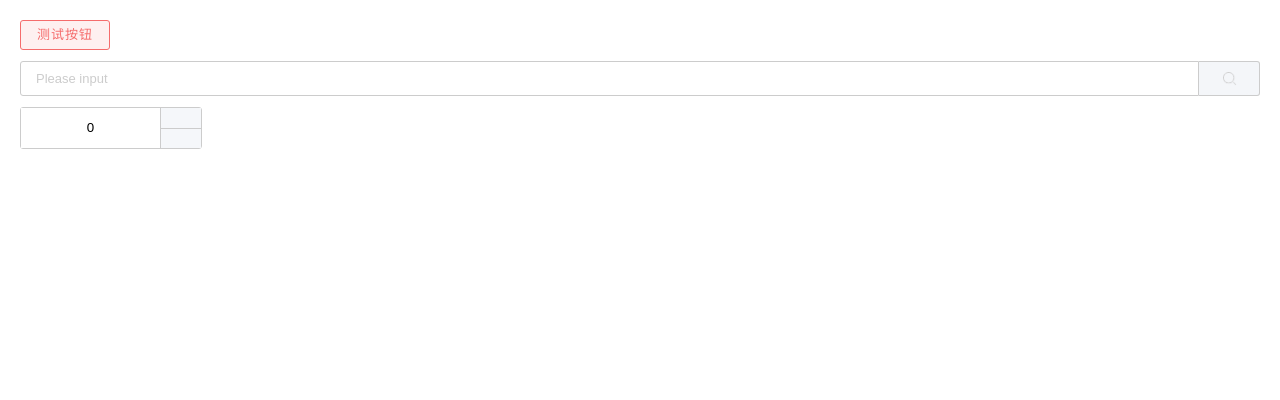
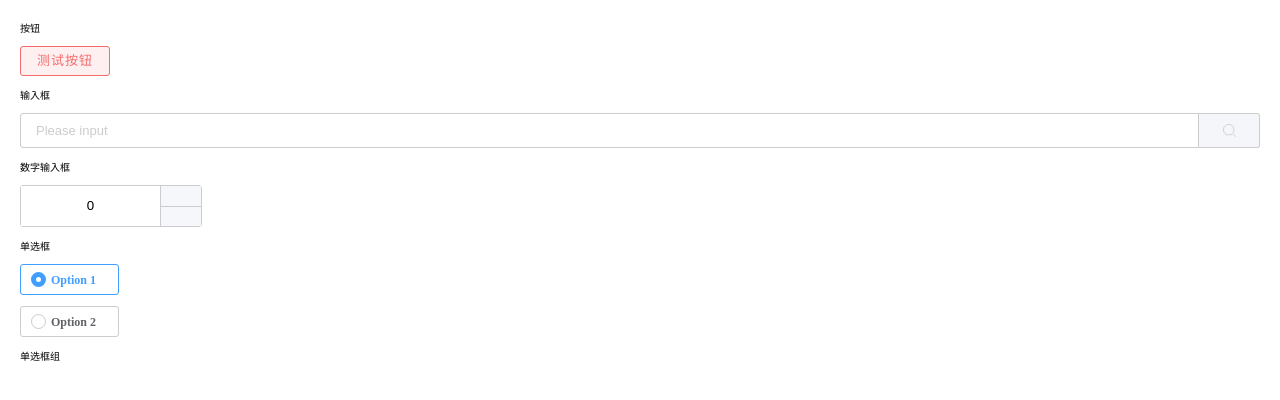
Before and after one commit to shengbenqiang/SComponent, a Vue app: page / in a window 1280 px wide. Shown: the top 400 px of the page. Built offline with nearby package versions, Linux system fonts and the light colour scheme; some icons are missing.

Commit message:
0.0.5 radio 组件开发完成

```diff
--- a/src/App.vue
+++ b/src/App.vue
@@ -1,10 +1,14 @@
 <template>
+  <div>按钮</div>
+  <br>
   <s-button
     type="danger"
     plain
   >
     测试按钮
   </s-button>
+  <br>
+  <div>输入框</div>
   <br>
   <s-input
     placeholder="Please input"
@@ -17,6 +21,8 @@
     </template>
   </s-input>
   <br>
+  <div>数字输入框</div>
+  <br>
   <s-input-number
     v-model="myInputNum"
     :min="1"
@@ -24,19 +30,48 @@
     show-way="right"
   />
   <br>
+  <div>单选框</div>
+  <br>
+  <!-- medium -->
+  <SRadio
+    v-model="radio1"
+    label="1"
+    size="small"
+    border
+    @change="changeRadio"
+  >
+    Option 1
+  </SRadio>
+  <br>
+  <SRadio
+    v-model="radio1"
+    label="2"
+    border
+    size="small"
+  >
+    Option 2
+  </SRadio>
+  <br>
+  <div>单选框组</div>
+  <br>
+  <SRadioGroup />
 </template>
 
 <script>
 import SButton from '@/components/SButton/SButton'
 import SInput from '@/components/SInput/SInput'
 import SInputNumber from '@/components/SInputNumber/SInputNumber'
+import SRadio from '@/components/SRadio/SRadio'
+import SRadioGroup from '@/components/SRadioGroup/SRadioGroup'
 
 export default {
   name: 'App',
   components: {
     SButton,
     SInput,
-    SInputNumber
+    SInputNumber,
+    SRadio,
+    SRadioGroup
   },
   watch: {
     myInput: {
@@ -66,7 +101,8 @@ export default {
       },
       myInputNum: 0,
       maxNumber: 10,
-      minNumber: 0
+      minNumber: 0,
+      radio1: '1'
     }
   },
   methods: {
@@ -75,6 +111,9 @@ export default {
     },
     handleBlur (e) {
       console.log(e)
+    },
+    changeRadio (val) {
+      console.log(val)
     }
   }
 }
--- /dev/null
+++ b/src/components/SRadio/SRadio.css
@@ -0,0 +1,141 @@
+.s-radio-label-base {
+    display: flex;
+    flex-direction: row;
+    align-items: center;
+    margin-right: 30px;
+    white-space: nowrap;
+}
+.s-radio-label-dis {
+    cursor: not-allowed;
+}
+.s-radio-label-use {
+    cursor: pointer;
+}
+.s-radio-select-border {
+    border: 1px solid #409EFF;
+    border-radius: 3px;
+    padding: 2px 2px 2px 10px;
+}
+.s-radio-un-select-border {
+    border: 1px solid #cccccc;
+    border-radius: 3px;
+    padding: 2px 2px 2px 10px;
+}
+/*.s-radio-select-dis-border {*/
+/*    border: 1px solid #cccccc;*/
+/*    border-radius: 3px;*/
+/*    padding: 2px 2px 2px 10px;*/
+/*}*/
+.s-label-large {
+    height: 35px;
+    width: 100px;
+}
+.s-label-medium {
+    height: 30px;
+    width: 100px;
+}
+.s-label-small {
+    height: 25px;
+    width: 85px;
+}
+.s-label-mini {
+    height: 20px;
+    width: 80px;
+}
+
+.s-radio-large-size {
+    width: 18px;
+    height: 18px;
+}
+.s-radio-medium-size {
+    width: 16px;
+    height: 16px;
+}
+.s-radio-small-size {
+    width: 14px;
+    height: 14px;
+}
+.s-radio-mini-size {
+    width: 12px;
+    height: 12px;
+}
+
+.s-radio-text-base {
+    height: 100%;
+    box-sizing: border-box;
+    padding-top: 1px;
+    margin-left: 5px;
+    font-weight: 700;
+}
+
+.s-radio-text-base-color {
+    color: #606266;
+}
+
+.s-radio-large-text-size {
+    line-height: 35px;
+    font-size: 15px;
+}
+.s-radio-medium-text-size {
+    font-size: 14px;
+    line-height: 30px;
+}
+.s-radio-small-text-size {
+    line-height: 25px;
+    font-size: 12px;
+}
+.s-radio-mini-text-size {
+    line-height: 20px;
+}
+.s-radio-text-select {
+    color: #409EFF;
+}
+.s-radio-text-dis {
+    color: #C0C9DB
+}
+
+/* 修改自带样式 */
+.s-radio-base-sty {
+    opacity: 0;
+    outline: none;
+    position: absolute;
+    z-index: -1;
+    top: 0;
+    left: 0;
+    right: 0;
+    bottom: 0;
+}
+.s-radio-span-con {
+    border-radius: 100%;
+    border: 1px solid #cccccc;
+    background-color: #ffffff;
+    position: relative;
+    /*cursor: pointer;*/
+    display: inline-block;
+    box-sizing: border-box;
+}
+.s-radio-span-checked {
+    border: 5px solid #409EFF;
+}
+.s-radio-span-dis-checked {
+    border: 5px solid #C0C9DB;
+}
+.s-radio-span-large-size {
+    width: 19px;
+    height: 19px;
+}
+.s-radio-span-medium-size {
+    width: 17px;
+    height: 17px;
+}
+.s-radio-span-small-size {
+    width: 15px;
+    height: 15px;
+}
+.s-radio-span-mini-size {
+    width: 14px;
+    height: 14px;
+}
+.s-radio-hover-border {
+    border: 1px solid #409EFF;
+}
--- /dev/null
+++ b/src/components/SRadio/SRadio.vue
@@ -0,0 +1,134 @@
+<template>
+  <label
+    :class="[
+      's-radio-label-base',
+      disabled ? 's-radio-label-dis' : 's-radio-label-use',
+      border ? border && modelValues === label ? disabled ? 's-radio-un-select-border' : 's-radio-select-border' : 's-radio-un-select-border' : '',
+      labelSize
+    ]"
+  >
+    <span
+      :class="[
+        's-radio-span-con',
+        radioSpan,
+        modelValues === label ? disabled ? 's-radio-span-dis-checked' : 's-radio-span-checked' : '',
+        radioBorder && modelValues !== label ? 's-radio-hover-border' : '',
+        disabled ? 's-radio-label-dis' : 's-radio-label-use'
+      ]"
+      @mouseenter="handleRadioEnter"
+      @mouseleave="handleRadioLeave"
+    >
+      <input
+        ref="refRadio"
+        :class="[
+        's-radio-base-sty',
+        radioSize
+      ]"
+        v-model="modelValues"
+        :value="label"
+        :name="name"
+        :disabled="disabled"
+        type="radio"
+        @change.stop="handleRadioChange"
+      >
+    </span>
+    <span
+      :class="[
+        's-radio-text-base',
+        's-radio-text-base-color',
+        modelValues === label ? 's-radio-text-select' : '',
+        disabled ? 's-radio-text-dis' : '',
+        radioTextSize
+      ]"
+    >
+      <slot />
+    </span>
+  </label>
+</template>
+
+<script>
+import { computed, defineComponent, ref } from 'vue'
+
+export default defineComponent({
+  name: 'SRadio',
+  props: {
+    size: {
+      type: String,
+      default: 'large'
+    },
+    modelValue: {
+      type: [String, Number, Boolean],
+      default: ''
+    },
+    label: {
+      type: [String, Number, Boolean],
+      default: ''
+    },
+    name: {
+      type: String,
+      default: ''
+    },
+    disabled: {
+      type: Boolean,
+      default: false
+    },
+    border: {
+      type: Boolean,
+      default: false
+    }
+  },
+  setup (props, { emit }) {
+    const refRadio = ref()
+    const radioBorder = ref(false)
+    const radioSize = computed(() => {
+      return 's-radio-' + props.size + '-size'
+    })
+    const radioTextSize = computed(() => {
+      return 's-radio-' + props.size + '-text-size'
+    })
+    const modelValues = computed({
+      get () {
+        return props.modelValue
+      },
+      set (val) {
+        refRadio.value.checked = (val === props.label)
+        emit('update:modelValue', val)
+      }
+    })
+    const labelSize = computed(() => {
+      return 's-label-' + props.size + ''
+    })
+    const radioSpan = computed(() => {
+      return 's-radio-span-' + props.size + '-size'
+    })
+
+    function handleRadioChange () {
+      emit('change', modelValues.value)
+    }
+    function handleRadioEnter () {
+      console.log('能触发')
+      radioBorder.value = true
+    }
+    function handleRadioLeave () {
+      radioBorder.value = false
+    }
+
+    return {
+      radioSize,
+      radioTextSize,
+      modelValues,
+      refRadio,
+      labelSize,
+      radioBorder,
+      radioSpan,
+      handleRadioChange,
+      handleRadioEnter,
+      handleRadioLeave
+    }
+  }
+})
+</script>
+
+<style>
+@import "./SRadio.css";
+</style>
--- /dev/null
+++ b/src/components/SRadioGroup/SRadioGroup.css
@@ -0,0 +1,4 @@
+.s-radio-group-base {
+    display: flex;
+    flex-direction: row;
+}
--- /dev/null
+++ b/src/components/SRadioGroup/SRadioGroup.vue
@@ -0,0 +1,27 @@
+<template>
+  <div
+    :class="[
+      's-radio-group-base'
+    ]"
+  >
+    <slot />
+  </div>
+</template>
+
+<script>
+import { defineComponent } from 'vue'
+
+export default defineComponent({
+  name: 'SRadioGroup',
+  props: {
+    modelValue: {
+      type: [String, Number, Boolean],
+      default: ''
+    }
+  }
+})
+</script>
+
+<style>
+@import "./SRadioGroup.css";
+</style>
```
